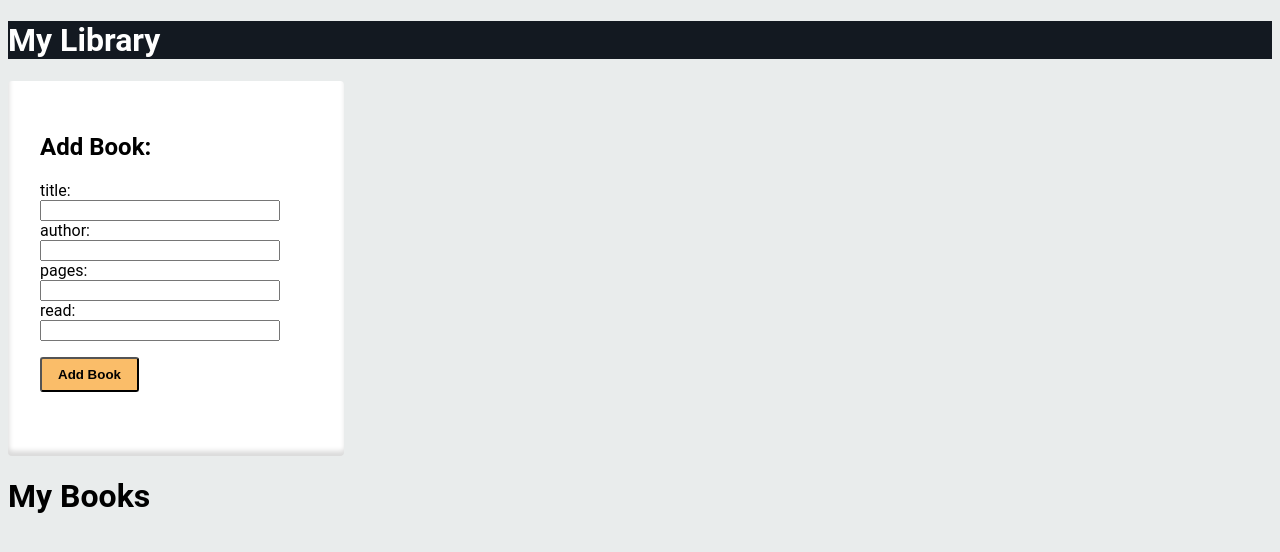
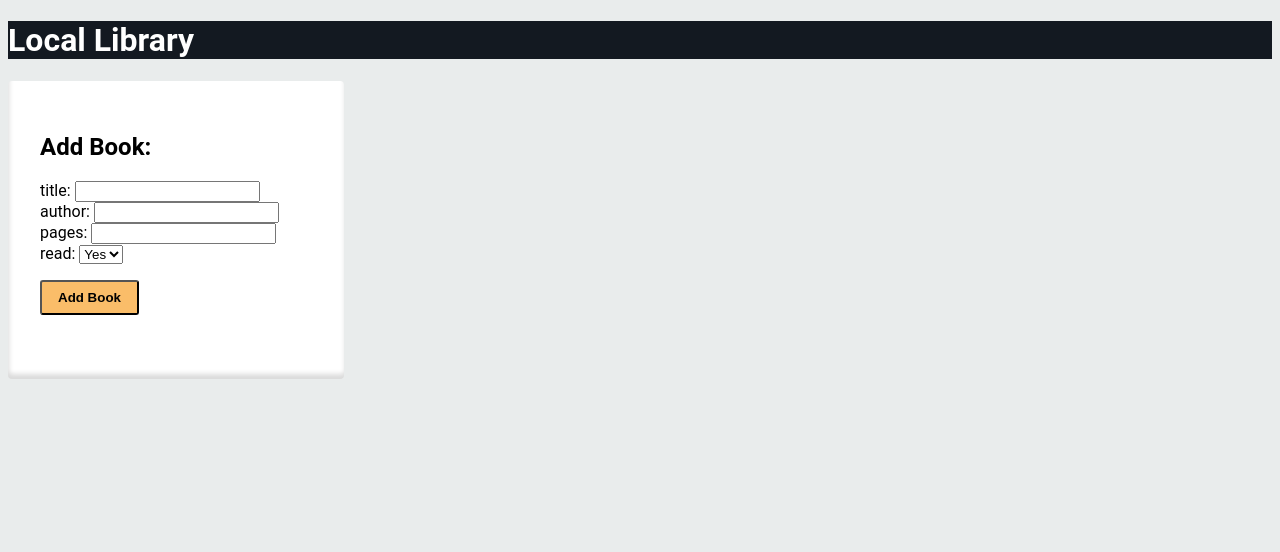
Before and after one commit to will-flores1/library-local, a plain HTML site: page index.html in a window 1280 px wide. Drawn offline with Linux system fonts and the light colour scheme.

Commit message:
complete layout

```diff
--- a/index.html
+++ b/index.html
@@ -3,32 +3,38 @@
     <head>
         <meta charset="utf-8">
         <meta http-equiv="X-UA-Compatible" content="IE=edge">
-        <title></title>
+        <title>Local Library</title>
         <meta name="description" content="">
         <meta name="viewport" content="width=device-width, initial-scale=1">
         <link rel="stylesheet" href="style.css">
     </head>
     <body>
-        <h1 class='my-library' >My Library</h1>
-
+        <h1 class='my-library' >Local Library</h1>
         <div class="add-book-card">
             <h2>Add Book:</h2>
             <form id='book-form'action="">
+                <div class="book-title">
                     <label for="title" class="title">title: </label>
                     <input type="text" name="title" id="title">
-
+                </div>
+                <div class="book-author">
                     <label for="author">author: </label>
                     <input type="text" name="author" id="author">
-
+                </div>
+                <div class="book-pages">
                     <label for="pages">pages: </label>
                     <input type="text" name="pages" id="pages">
-
+                </div>
+                <div class="book-read">
                     <label for="read">read: </label>
-                <input type="text" class="read" id="read">
+                    <select class="read" id="read">
+                        <option value="Yes">Yes</option>
+                        <option value="No">No</option>
+                    </select>
+                </div>
             </form>
             <input type="button" id="add-book" value="Add Book">
         </div>
-        <h1>My Books</h1>
         <div id="my-books">
 
         </div>
```
Lines whose indentation alone changed are shown as unchanged.
